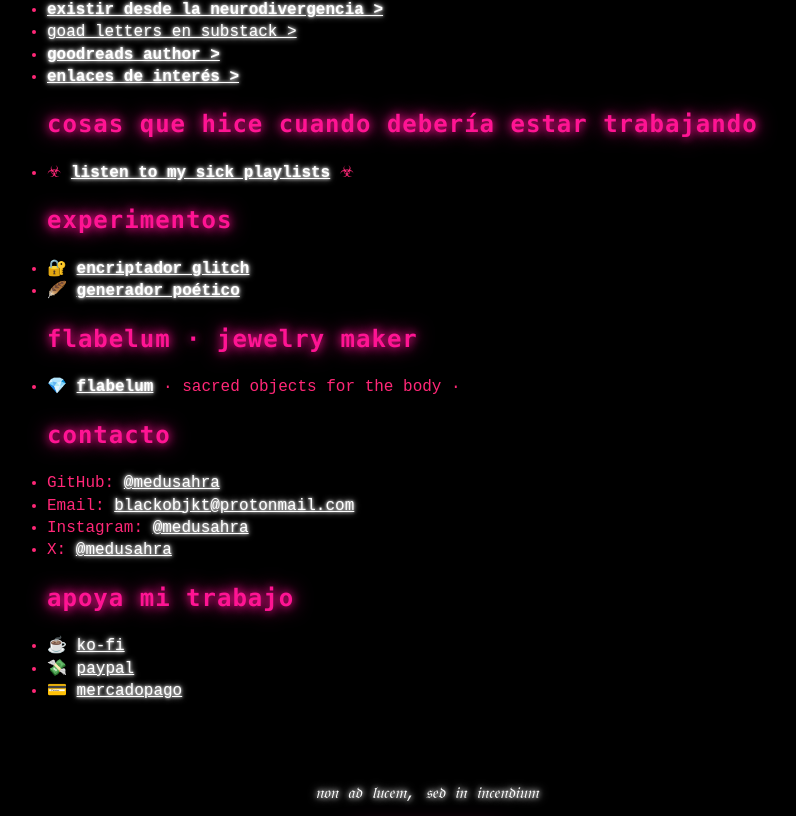
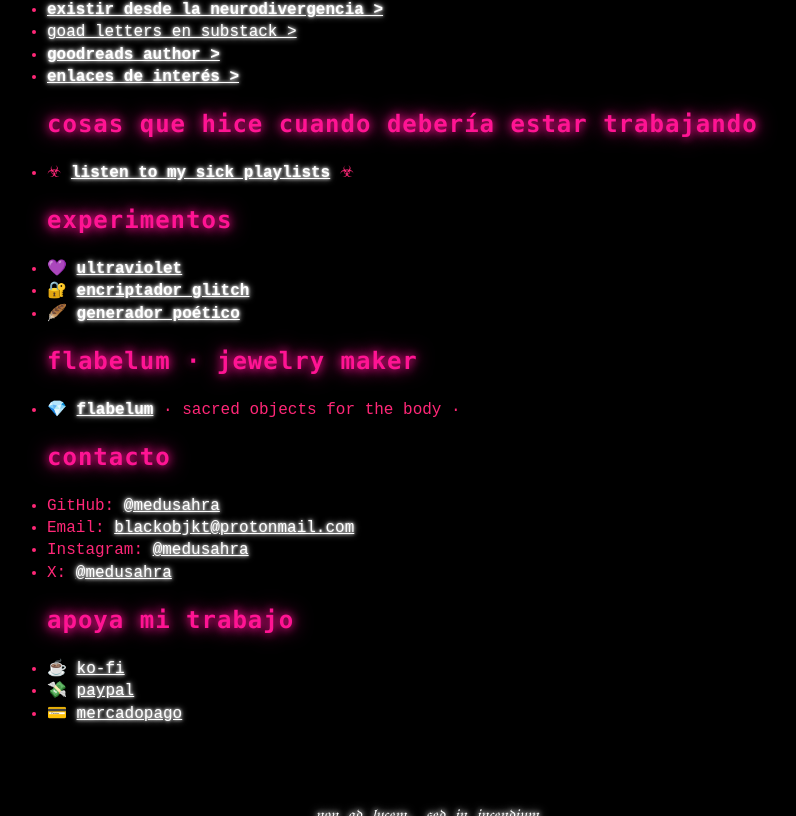
Before and after one commit to medusahra/medusahra.github.io, a Jekyll site: the page built from index.md, in a window 1280 px wide and 900 px high, scrolled down 959 px, cut to the strip 0-816 px from the top of the window. Shown: the whole strip, without its empty margins (213-1009 px from the left). Built offline with Jekyll 4.4.1, drawn with Linux system fonts in a browser that asks for light colours.

Commit message:
Update index.md

```diff
--- a/index.md
+++ b/index.md
@@ -39,6 +39,7 @@ Escribo filosofía, ensayo, crítica cultural y poemas quasi-ensayísticos vagam
 ## cosas que hice cuando debería estar trabajando
 - ☣ **<a href="https://open.spotify.com/user/oer0flire345iy1g4vaifowzc/playlists" target="_blank">listen to my sick playlists</a>** ☣
 ## experimentos
+- 💜 **[ultraviolet](/2025/11/21/ultraviolet.html)**
 - 🔐 **[encriptador glitch](/2025/11/21/encriptador-glitch.html)**
 - 🪶 **[generador poético](/2025/11/21/generador-poemas.html)**
 ## flabelum · jewelry maker
```
